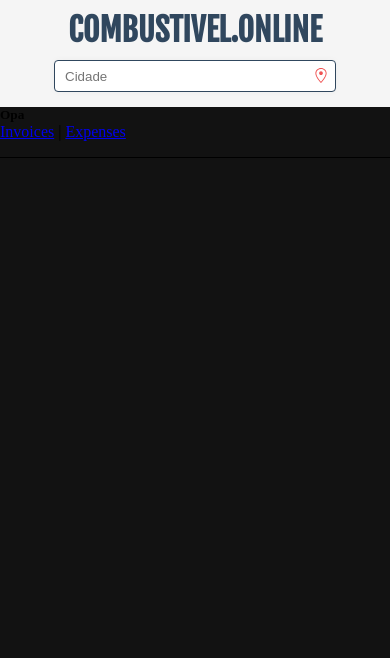
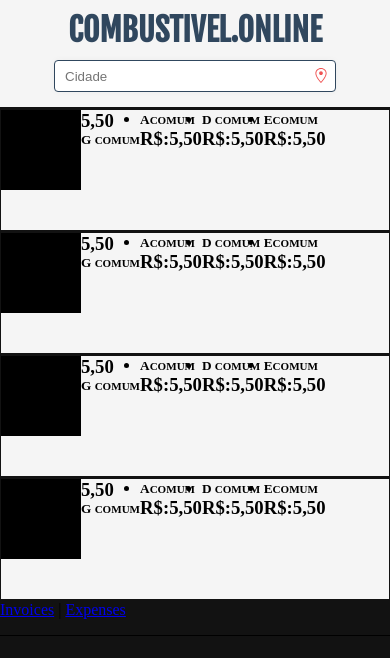
Before and after one commit to MaueDev/combustivel.online, a React (Create React App) app: page / in a window 390 px wide. Shown: the top 658 px of the page. Built offline with nearby package versions, Linux system fonts and the light colour scheme.

Commit message:
Criaçao de Responsividade do BoxItem

```diff
--- a/src/App.js
+++ b/src/App.js
@@ -6,11 +6,17 @@
 import Content from "./pages/component/Content"
 /*Component */
 
+/* Styles */
+import "./pages/component/styles/main.css"
+/* Styles */
+
 export default function App() {
   return (
     <div>
       <Header/>
-      <Content/>
+      <main className='MainContent'>
+        <Content/>
+      </main>
       <nav
         style={{
           borderBottom: "solid 1px",
--- /dev/null
+++ b/src/pages/component/BoxPosto.jsx
@@ -0,0 +1,31 @@
+import React from 'react';
+
+
+export default function BoxPosto(props)
+{
+    return (
+        <div className='BoxPrincipal'>
+            <div className='LogoPosto'>IMG</div>
+            <div className='LabelBox'>
+                <ul>
+                    <li>
+                        <h3>5,50</h3>
+                        <h5>G <small>COMUM</small></h5>
+                    </li>
+                    <li>
+                        <h5>A<small>COMUM</small></h5>
+                        <h3>R$:5,50</h3>
+                    </li>
+                    <li>
+                        <h5>D <small>COMUM</small></h5>
+                        <h3>R$:5,50</h3>
+                    </li>
+                    <li>
+                        <h5>E<small>COMUM</small></h5>
+                        <h3>R$:5,50</h3>
+                    </li>
+                </ul>
+            </div>
+        </div>
+    )
+}
--- a/src/pages/component/Content.jsx
+++ b/src/pages/component/Content.jsx
@@ -1,9 +1,14 @@
 
-
+import BoxPosto from "./BoxPosto"
 
 export default function Content()
 {
     return (
-        <main><h5>Opa</h5></main>
+        <>
+            <BoxPosto/>
+            <BoxPosto/>
+            <BoxPosto/>
+            <BoxPosto/>
+        </>
     )
 }
--- /dev/null
+++ b/src/pages/component/styles/content.css
@@ -0,0 +1,30 @@
+.BoxPrincipal
+{
+    background-color: var(--WhiteColor) ;
+
+    flex-grow: 1;
+    margin: 1.5px 1px 1.5px 1px;
+    height: 120px;
+    min-width: 280px;
+
+    display: flex;
+
+}
+
+.BoxPrincipal:first-child
+{
+    margin: 3px 1px 1.5px 1px;
+}
+
+.LogoPosto
+{
+    width: 80px;
+    height:80px;
+    background-color: black;
+}
+
+.LabelBox ul
+{
+    display: flex;
+    text-decoration: none;
+}
--- a/src/pages/component/styles/header.css
+++ b/src/pages/component/styles/header.css
@@ -1,4 +1,6 @@
 @import url('https://fonts.googleapis.com/css2?family=Fjalla+One&display=swap');
+@import url("./content.css");
+
 *{
     padding: 0;
     margin: 0;
--- /dev/null
+++ b/src/pages/component/styles/main.css
@@ -0,0 +1,9 @@
+.MainContent
+{
+    display: flex;
+    justify-content:space-between;
+    flex-flow: row wrap;
+    width: 100%;
+    height: 100%;
+
+}
```
